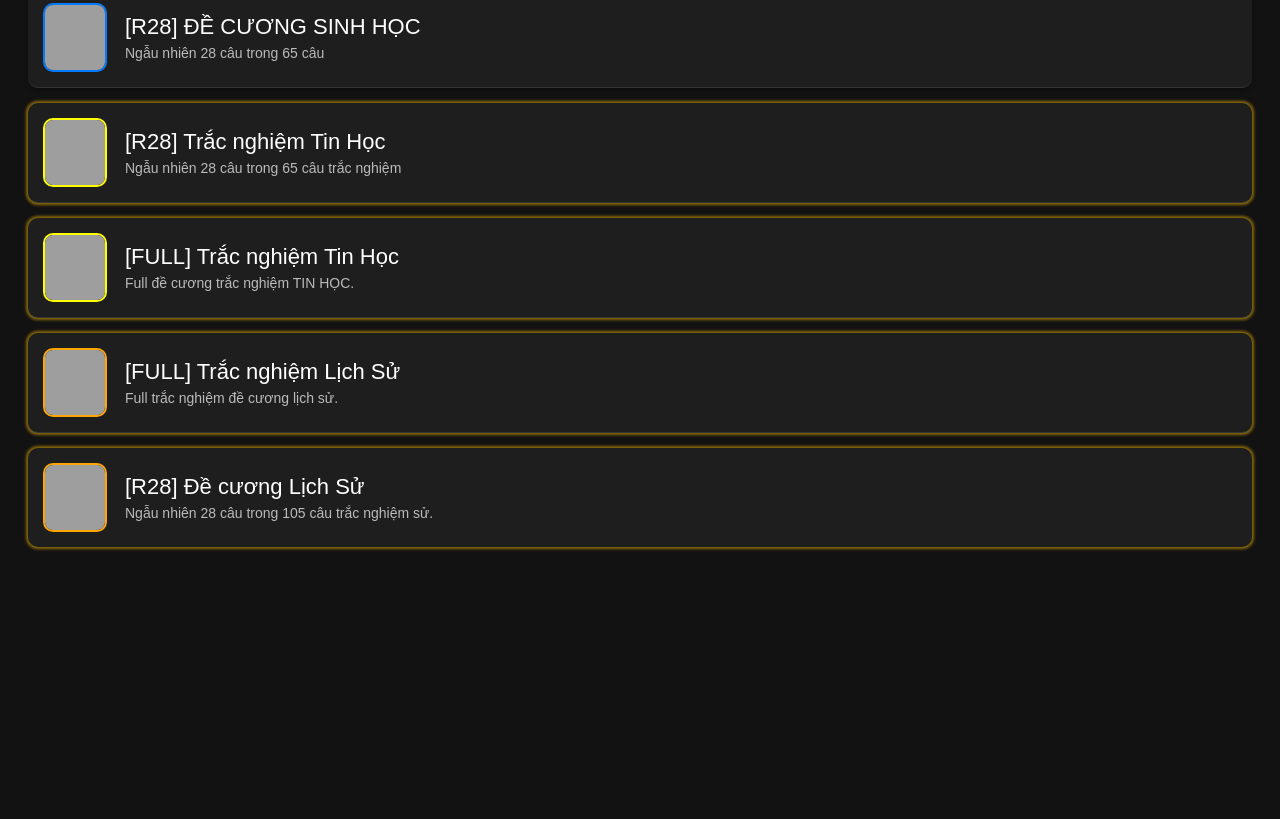
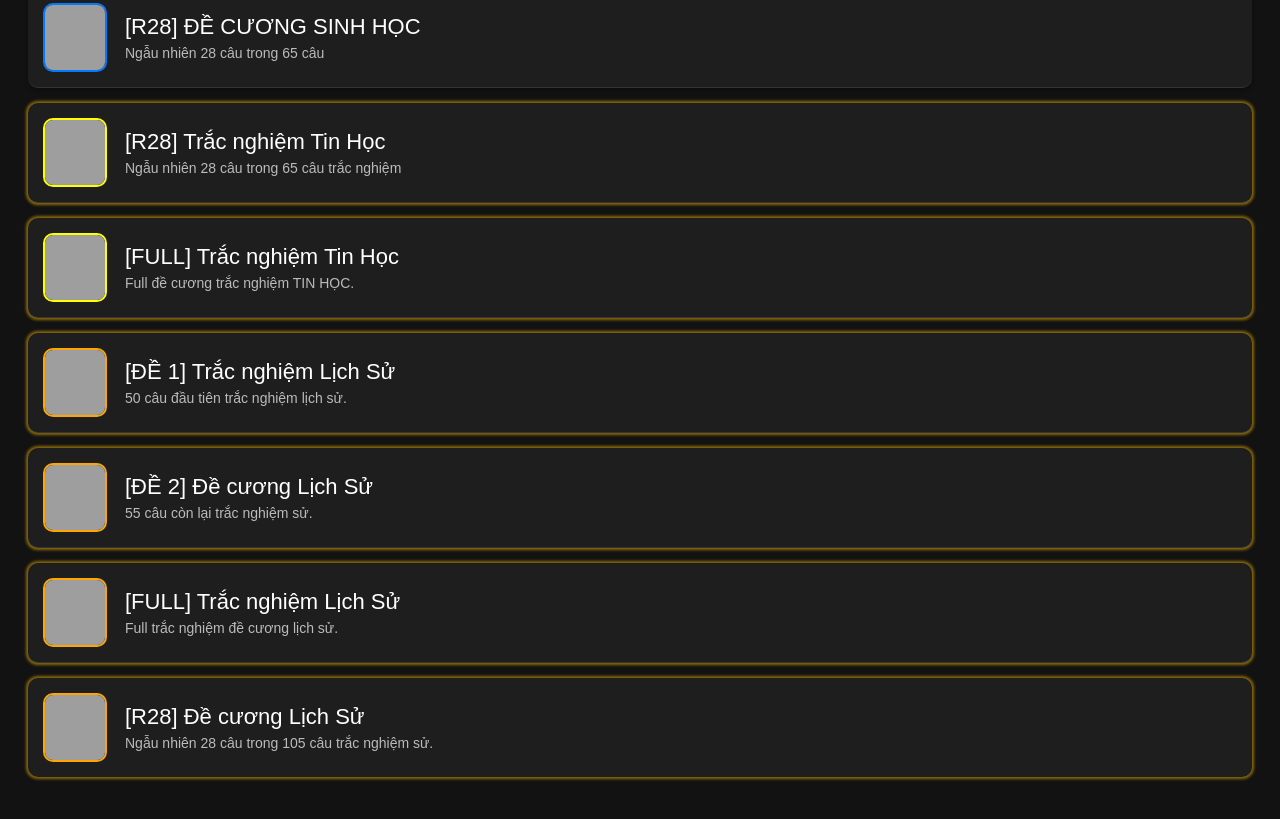
Before and after one commit to PhoPhuc/onthi2, a plain HTML site: page index.html in a window 1280 px wide. Shown: the part 1444-2263 px from the top of the page. Before the commit the page ends 2035 px from the top, so only its background shows below. Drawn offline with Linux system fonts and the light colour scheme; grey boxes are pictures that could not be loaded.

Commit message:
Update index.html

```diff
--- a/index.html
+++ b/index.html
@@ -241,6 +241,20 @@
         <li data-subject="history" onclick="window.location.href='https://azota.vn/de-thi/f2wvh4';">
             <img src="https://product.hstatic.net/200000343833/product/bia_shs__page_29_b256d223092c4ffe996c619adfaf2184_master.jpg" alt="Lịch sử 1">
             <div class="content">
+                <a href="https://azota.vn/de-thi/gwifxc">[ĐỀ 1] Trắc nghiệm Lịch Sử</a>
+                <div class="description">50 câu đầu tiên trắc nghiệm lịch sử.</div>
+            </div>
+        </li>
+        <li data-subject="history" onclick="window.location.href='https://azota.vn/de-thi/7mbwye';">
+            <img src="https://product.hstatic.net/200000343833/product/bia_shs__page_29_b256d223092c4ffe996c619adfaf2184_master.jpg" alt="Lịch sử 2">
+            <div class="content">
+                <a href="https://azota.vn/de-thi/bngqxs">[ĐỀ 2] Đề cương Lịch Sử</a>
+                <div class="description">55 câu còn lại trắc nghiệm sử.</div>
+            </div>
+        </li>
+        <li data-subject="history" onclick="window.location.href='https://azota.vn/de-thi/f2wvh4';">
+            <img src="https://product.hstatic.net/200000343833/product/bia_shs__page_29_b256d223092c4ffe996c619adfaf2184_master.jpg" alt="Lịch sử 1">
+            <div class="content">
                 <a href="https://azota.vn/de-thi/f2wvh4">[FULL] Trắc nghiệm Lịch Sử</a>
                 <div class="description">Full trắc nghiệm đề cương lịch sử.</div>
             </div>
```
